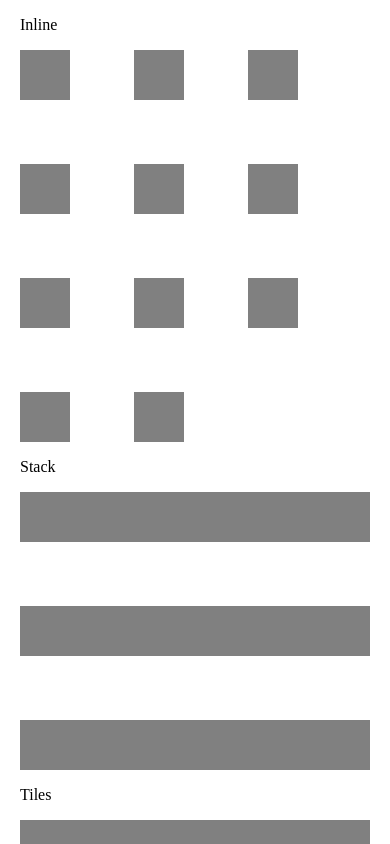
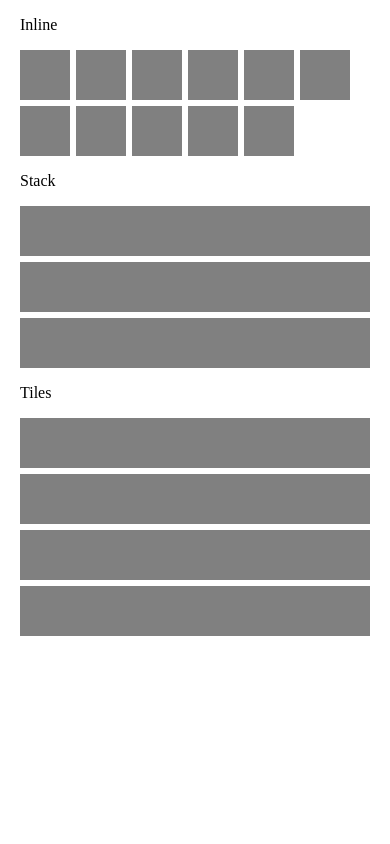
Before and after one commit to mvn-hungtran-dn/layout-components, a React (Vite) app: page / in a window 390 px wide. Shown: the top 844 px of the page. Built offline with nearby package versions, Linux system fonts and the light colour scheme.

Commit message:
implement responsive props

```diff
--- a/src/components/layouts/Inline.tsx
+++ b/src/components/layouts/Inline.tsx
@@ -1,11 +1,11 @@
 import { Children } from "react";
-import { negativeSpace } from "../../functions/styles";
-import { THEME } from "../../theme";
+import { Space, SpaceResponsive } from "../../functions/style.type";
+import { beforePseudo, isSpace, negativeSpace, resolveSpaceResponsive, toMedia } from "../../functions/styles";
 import { Box } from "./Box";
 
 interface IInline {
   children?: React.ReactNode,
-  space: keyof typeof THEME.space,
+  space: Space | SpaceResponsive,
   reverse?: boolean,
   alignY?: 'center' | 'top' | 'bottom',
   align?: 'left' | 'center' | 'right'
@@ -13,30 +13,74 @@ interface IInline {
 
 export function Inline ({children, ...props}: IInline) {
   return (
-    <Box styles={{
-      "&:before": {
-        content: '""',
-        display: "table",
-        marginBottom: negativeSpace(props.space || 'small')
-      }
-    }}>
+    <Box styles={
+      beforePseudo({
+          marginBottom: negativeSpace(props.space as Space),
+        ...toMedia({
+          mobile: {
+            marginBottom: negativeSpace(resolveSpaceResponsive(props.space as SpaceResponsive).mobile)
+          },
+          tablet: {
+            marginBottom: negativeSpace(resolveSpaceResponsive(props.space as SpaceResponsive).tablet)
+          },
+          desktop: {
+            marginBottom: negativeSpace(resolveSpaceResponsive(props.space as SpaceResponsive).desktop)
+          },
+          wide: {
+            marginBottom: negativeSpace(resolveSpaceResponsive(props.space as SpaceResponsive).wide)
+          }
+        })
+      })
+    }>
       <Box
         styles={{
           display: "flex",
           flexWrap: "wrap",
-          marginLeft: negativeSpace(props.space || 'small'),
+          marginLeft: negativeSpace(props.space as Space),
           flexDirection: props.reverse ? "row-reverse" : "",
           alignItems: props.alignY || '',
-          justifyContent: props.align || ''
+          justifyContent: props.align || '',
+          ...toMedia({
+            mobile: {
+              marginLeft: negativeSpace(resolveSpaceResponsive(props.space as SpaceResponsive).mobile)
+            },
+            tablet: {
+              marginLeft: negativeSpace(resolveSpaceResponsive(props.space as SpaceResponsive).tablet)
+            },
+            desktop: {
+              marginLeft: negativeSpace(resolveSpaceResponsive(props.space as SpaceResponsive).desktop)
+            },
+            wide: {
+              marginLeft: negativeSpace(resolveSpaceResponsive(props.space as SpaceResponsive).wide)
+            }
+          })
         }}
       >
         {Children.map(children, (child: any) => (
           <Box
             styles={{
-              marginLeft: props.space,
-              marginTop: props.space,
+              marginLeft: isSpace(props.space as string) ? props.space : '',
+              marginTop: isSpace(props.space as string) ? props.space : '',
               width: "auto",
-              minWidth: "0"
+              minWidth: "0",
+              ...toMedia({
+                mobile: {
+                  marginLeft: resolveSpaceResponsive(props.space as SpaceResponsive).mobile,
+                  marginTop: resolveSpaceResponsive(props.space as SpaceResponsive).mobile
+                },
+                tablet: {
+                  marginLeft: resolveSpaceResponsive(props.space as SpaceResponsive).tablet,
+                  marginTop: resolveSpaceResponsive(props.space as SpaceResponsive).tablet
+                },
+                desktop: {
+                  marginLeft: resolveSpaceResponsive(props.space as SpaceResponsive).desktop,
+                  marginTop: resolveSpaceResponsive(props.space as SpaceResponsive).desktop
+                },
+                wide: {
+                  marginLeft: resolveSpaceResponsive(props.space as SpaceResponsive).wide,
+                  marginTop: resolveSpaceResponsive(props.space as SpaceResponsive).wide
+                }
+              })
             }}
           >
             {child}
--- a/src/components/layouts/Stack.tsx
+++ b/src/components/layouts/Stack.tsx
@@ -1,29 +1,59 @@
 import { Children } from "react";
-import { negativeSpace } from "../../functions/styles";
-import { THEME } from "../../theme";
+import { Space, SpaceResponsive } from "../../functions/style.type";
+import { isSpace, negativeSpace, resolveSpaceResponsive, toMedia } from "../../functions/styles";
 import { Box } from "./Box";
 
 interface IStack {
   children?: React.ReactNode,
-  space: keyof typeof THEME.space,
+  space: Space | SpaceResponsive,
   reverse?: boolean
 }
 
 export function Stack ({children, ...props}: IStack) {
+  const { space } = props
+
   return (
     <Box
       styles={{
         display: "flex",
         flexDirection: "column",
-        marginTop: negativeSpace(props.space || "small")
+        marginTop: negativeSpace(space as Space),
+        ...toMedia({
+          mobile: {
+            marginTop: negativeSpace(resolveSpaceResponsive(space as SpaceResponsive).mobile)
+          },
+          tablet: {
+            marginTop: negativeSpace(resolveSpaceResponsive(space as SpaceResponsive).tablet)
+          },
+          desktop: {
+            marginTop: negativeSpace(resolveSpaceResponsive(space as SpaceResponsive).desktop)
+          },
+          wide: {
+            marginTop: negativeSpace(resolveSpaceResponsive(space as SpaceResponsive).wide)
+          }
+        })
       }}
     >
       {Children.map(children, (child: any) => (
         <Box
           styles={{
-            marginTop: props.space,
+            marginTop: isSpace(space as Space) ? space : "none",
             width: "100%",
-            minWidth: "0"
+            minWidth: "0",
+            ...toMedia({
+              mobile: {
+                marginTop: resolveSpaceResponsive(space as SpaceResponsive).mobile
+              },
+              tablet: {
+                marginTop: resolveSpaceResponsive(space as SpaceResponsive).tablet
+              },
+              desktop: {
+                marginTop: resolveSpaceResponsive(space as SpaceResponsive).desktop
+              },
+              wide: {
+                marginTop: resolveSpaceResponsive(space as SpaceResponsive).wide
+              }
+            })
           }}
         >
           {child}
--- a/src/functions/styles.ts
+++ b/src/functions/styles.ts
@@ -2,7 +2,7 @@ import { THEME } from './../theme';
 import { Space, BreakPoint, ColumnsResponsive } from './style.type';
 
 export function negativeSpace(space: Space | `${number}px` | ''): string {
-  if (typeof space === 'object') {
+  if (typeof space === 'object' || !space) {
     return ''
   }
 
--- a/src/pages/GUI.tsx
+++ b/src/pages/GUI.tsx
@@ -8,7 +8,12 @@ export function GUI () {
   return (
     <Container>
       <p>Inline</p>
-      <Inline space="xxlarge">
+      <Inline space={{
+        mobile: "small",
+        tablet: 'medium',
+        desktop: 'large',
+        wide: 'xlarge'
+      }}>
         <Placeholder width="50px" height="50px"></Placeholder>
         <Placeholder width="50px" height="50px"></Placeholder>
         <Placeholder width="50px" height="50px"></Placeholder>
@@ -22,7 +27,12 @@ export function GUI () {
         <Placeholder width="50px" height="50px"></Placeholder>
       </Inline>
       <p>Stack</p>
-      <Stack space="xxlarge">
+      <Stack space={{
+        mobile: "small",
+        tablet: 'medium',
+        desktop: 'large',
+        wide: 'xlarge'
+      }}>
         <Placeholder height="50px"></Placeholder>
         <Placeholder height="50px"></Placeholder>
         <Placeholder height="50px"></Placeholder>
```
